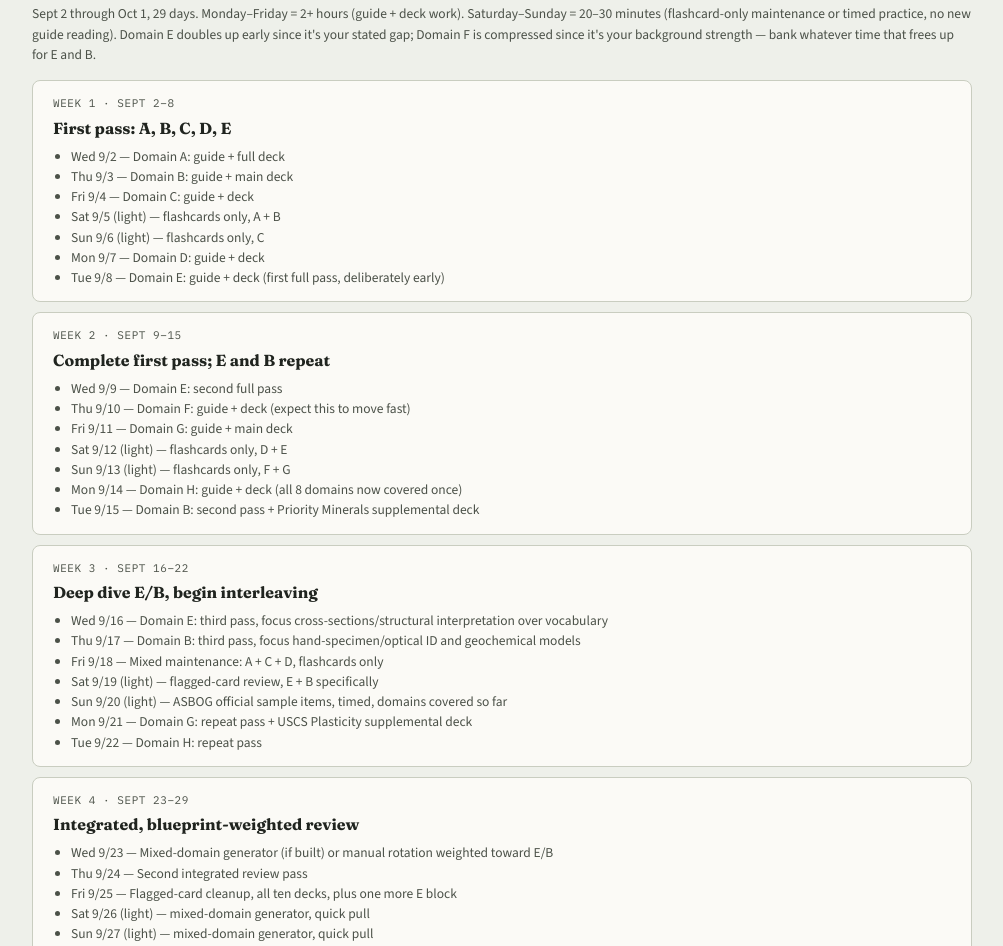
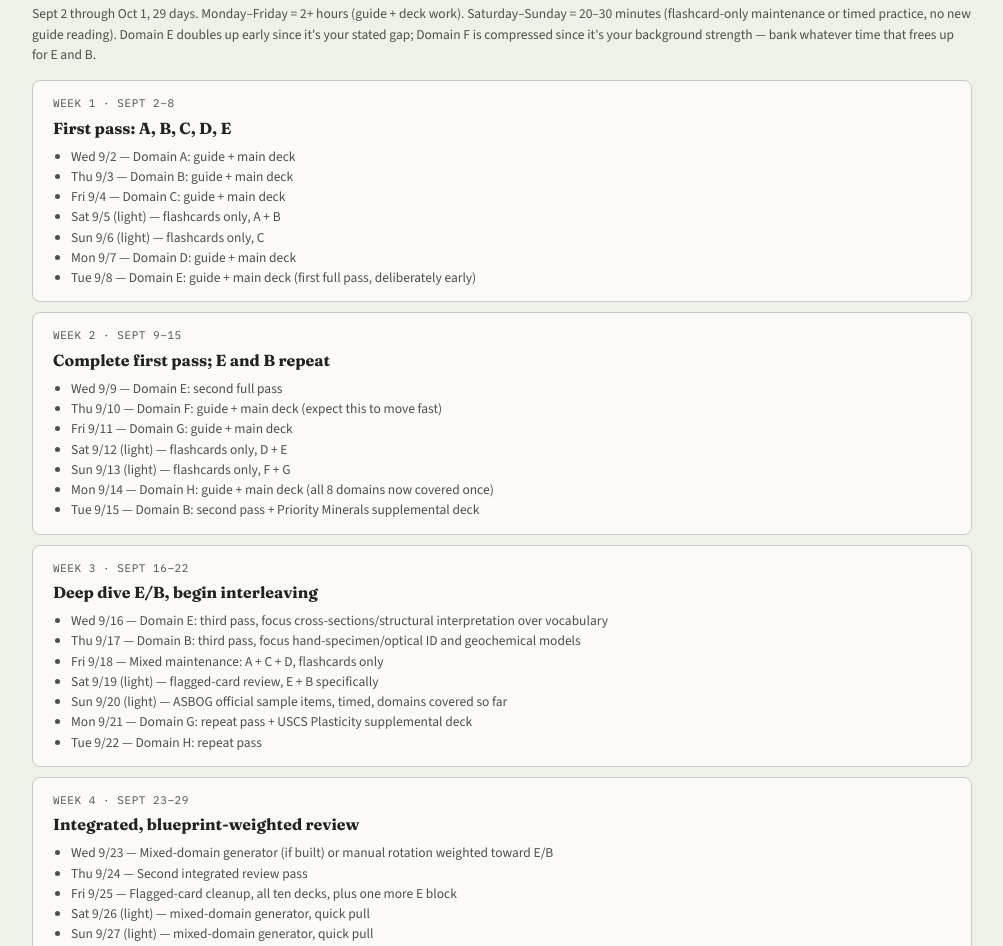
Before and after one commit to aboever/study-fg, a plain HTML site: page index.html in a window 1280 px wide. Shown: the part 1545-2491 px from the top of the page, without its empty margins (138-1141 px from the left). Drawn offline with nearby package versions, Linux system fonts and the light colour scheme.

Commit message:
updated weekly schedule

```diff
--- a/index.html
+++ b/index.html
@@ -228,13 +228,13 @@
         <div class="wk-label">Week 1 &middot; Sept 2&ndash;8</div>
         <h3>First pass: A, B, C, D, E</h3>
         <ul style="margin:6px 0 0;padding-left:18px;font-size:13.5px;color:var(--ink-soft);">
-          <li>Wed 9/2 &mdash; Domain A: guide + full deck</li>
+          <li>Wed 9/2 &mdash; Domain A: guide + main deck</li>
           <li>Thu 9/3 &mdash; Domain B: guide + main deck</li>
-          <li>Fri 9/4 &mdash; Domain C: guide + deck</li>
+          <li>Fri 9/4 &mdash; Domain C: guide + main deck</li>
           <li>Sat 9/5 (light) &mdash; flashcards only, A + B</li>
           <li>Sun 9/6 (light) &mdash; flashcards only, C</li>
-          <li>Mon 9/7 &mdash; Domain D: guide + deck</li>
-          <li>Tue 9/8 &mdash; Domain E: guide + deck (first full pass, deliberately early)</li>
+          <li>Mon 9/7 &mdash; Domain D: guide + main deck</li>
+          <li>Tue 9/8 &mdash; Domain E: guide + main deck (first full pass, deliberately early)</li>
         </ul>
       </div>
 
@@ -243,11 +243,11 @@
         <h3>Complete first pass; E and B repeat</h3>
         <ul style="margin:6px 0 0;padding-left:18px;font-size:13.5px;color:var(--ink-soft);">
           <li>Wed 9/9 &mdash; Domain E: second full pass</li>
-          <li>Thu 9/10 &mdash; Domain F: guide + deck (expect this to move fast)</li>
+          <li>Thu 9/10 &mdash; Domain F: guide + main deck (expect this to move fast)</li>
           <li>Fri 9/11 &mdash; Domain G: guide + main deck</li>
           <li>Sat 9/12 (light) &mdash; flashcards only, D + E</li>
           <li>Sun 9/13 (light) &mdash; flashcards only, F + G</li>
-          <li>Mon 9/14 &mdash; Domain H: guide + deck (all 8 domains now covered once)</li>
+          <li>Mon 9/14 &mdash; Domain H: guide + main deck (all 8 domains now covered once)</li>
           <li>Tue 9/15 &mdash; Domain B: second pass + Priority Minerals supplemental deck</li>
         </ul>
       </div>
```
